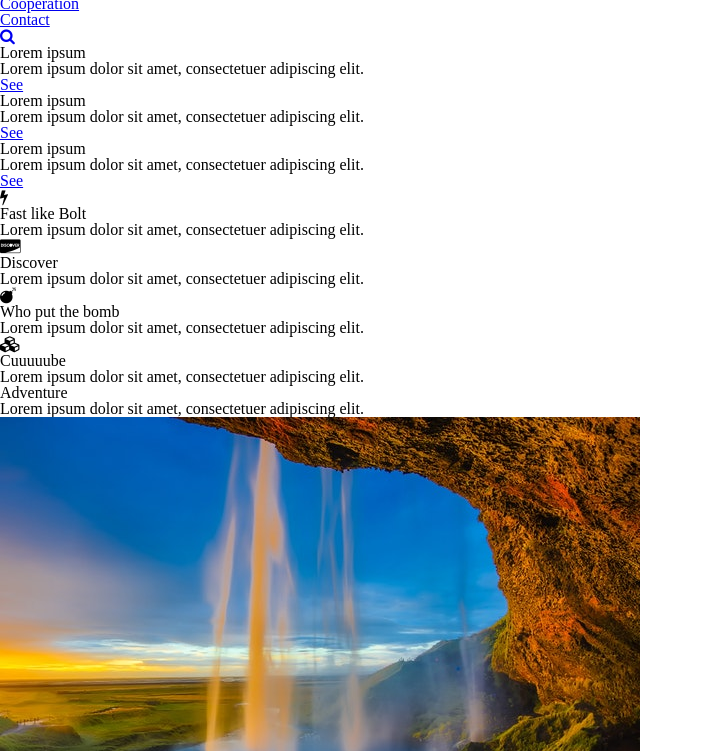
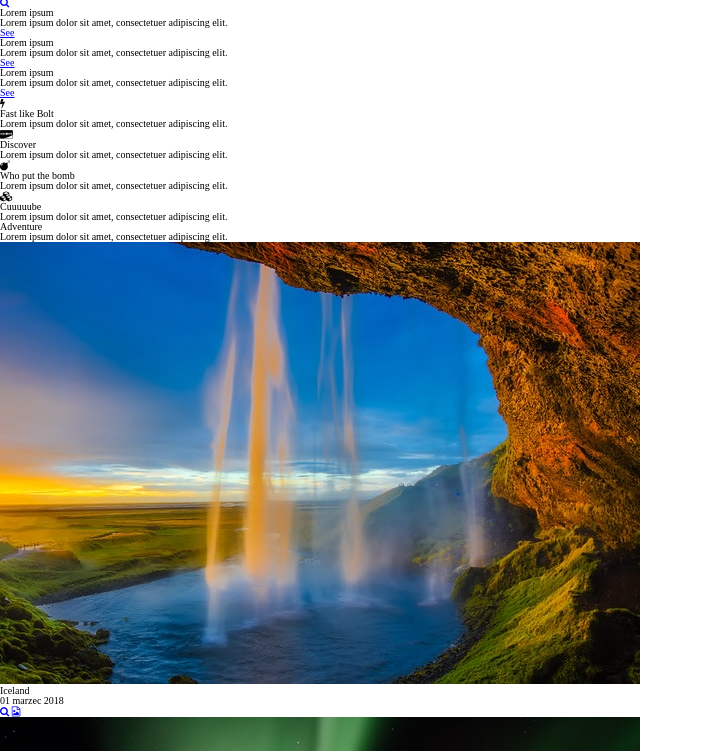
Before and after one commit to bartekma89/HTML_SASS_Project, a website: page src/index.html in a window 1280 px wide. Shown: the part 135-886 px from the top of the page, without its empty margins (0-703 px from the left). Drawn offline with Linux system fonts and the light colour scheme.

Commit message:
added new style elements, grid, mixins, colors, variables, reset

```diff
--- a/gulpfile.js
+++ b/gulpfile.js
@@ -15,7 +15,7 @@ gulp.task('browser-sync', ['sass'], function() {
 });
 
 gulp.task('sass', function() {
-	return gulp.src('src/scss/**/*.scss')
+	return gulp.src('src/scss/**/main.scss')
 	.pipe(sass().on('error', sass.logError))
 	.pipe(autoprefixer({
 		browsers: ['last 3 versions']
--- a/src/css/main.css
+++ b/src/css/main.css
@@ -1,3 +1,12 @@
+body {
+  width: 100%;
+  *zoom: 1; }
+  body:before, body:after {
+    content: "";
+    display: table; }
+  body:after {
+    clear: both; }
+
 html, body, div, span, applet, object, iframe,
 h1, h2, h3, h4, h5, h6, p, blockquote, pre,
 a, abbr, acronym, address, big, cite, code,
@@ -39,3 +48,6 @@ q:before, q:after {
 table {
   border-collapse: collapse;
   border-spacing: 0; }
+
+html {
+  font-size: 62.5%; }
--- a/src/css/reset.css
+++ /dev/null
@@ -1,41 +0,0 @@
-html, body, div, span, applet, object, iframe,
-h1, h2, h3, h4, h5, h6, p, blockquote, pre,
-a, abbr, acronym, address, big, cite, code,
-del, dfn, em, img, ins, kbd, q, s, samp,
-small, strike, strong, sub, sup, tt, var,
-b, u, i, center,
-dl, dt, dd, ol, ul, li,
-fieldset, form, label, legend,
-table, caption, tbody, tfoot, thead, tr, th, td,
-article, aside, canvas, details, embed,
-figure, figcaption, footer, header, hgroup,
-menu, nav, output, ruby, section, summary,
-time, mark, audio, video {
-  margin: 0;
-  padding: 0;
-  border: 0;
-  font-size: 100%;
-  font: inherit;
-  vertical-align: baseline; }
-
-article, aside, details, figcaption, figure,
-footer, header, hgroup, menu, nav, section {
-  display: block; }
-
-body {
-  line-height: 1; }
-
-ol, ul {
-  list-style: none; }
-
-blockquote, q {
-  quotes: none; }
-
-blockquote:before, blockquote:after,
-q:before, q:after {
-  content: '';
-  content: none; }
-
-table {
-  border-collapse: collapse;
-  border-spacing: 0; }
```
Also changed, not shown: src/css/colors.css (deleted), src/css/helpers.css (deleted), src/css/style.css (added), src/css/typhography.css (deleted), 1 other file.
